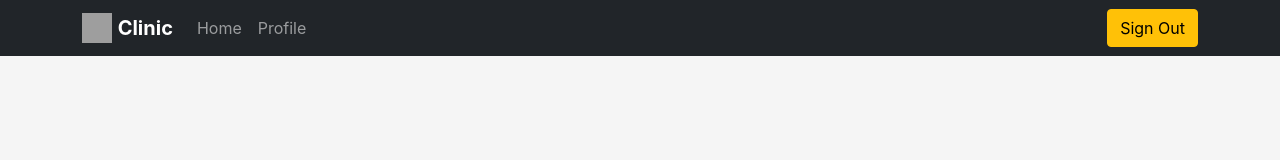
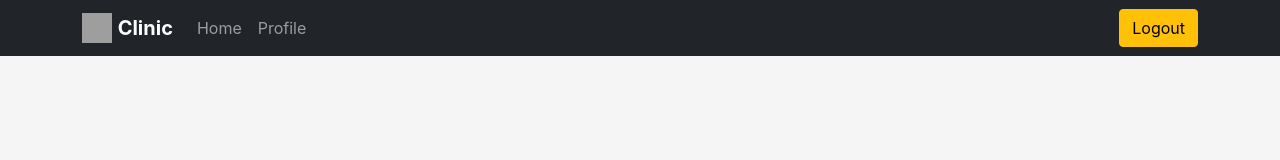
Before and after one commit to ivannomad/Clinic-React, a React (Create React App) app: page /doctors/profile in a window 1280 px wide. Shown: the top 160 px of the page. Built offline with nearby package versions, Linux system fonts and the light colour scheme; grey boxes are pictures that could not be loaded.

Commit message:
KH05802CLI-69 Navbar optimization

```diff
--- a/src/App.js
+++ b/src/App.js
@@ -4,14 +4,32 @@ import {BrowserRouter as Router, Route, Routes} from 'react-router-dom';
 import {Register} from "./components/Register";
 import {Login} from "./components/Login";
 import {Home} from "./components/Home";
-import {Header} from "./components/Header";
+import {Header} from "./components/navbar/Header";
 import {Profile} from "./components/profile/Profile";
 import {Container} from "react-bootstrap";
+import {useEffect, useState} from "react";
+import AuthService from "./services/AuthService";
 
 const App = () => {
+
+  const [currentUser, setCurrentUser] = useState({});
+
+  useEffect(() => {
+    const user = AuthService.getCurrentUser();
+
+    if (user) {
+      setCurrentUser(user);
+    }
+  }, []);
+
+  const handleLogOut = () => {
+    AuthService.logout();
+    setCurrentUser(undefined);
+  }
+
   return (
       <Router>
-        <Header/>
+        <Header currentUser={currentUser} handleLogOut={handleLogOut}/>
         <Container>
           <Routes>
             <Route path='/register' exact={true} element={<Register/>}/>
--- a/src/components/Header.jsx
+++ /dev/null
@@ -1,69 +0,0 @@
-import React, {useEffect, useState} from "react";
-import AuthService from "../services/AuthService";
-import {Button, Container, Nav, Navbar} from "react-bootstrap";
-import {LinkContainer} from 'react-router-bootstrap'
-
-export const Header = () => {
-  const [currentUser, setCurrentUser] = useState({});
-
-  useEffect(() => {
-    const user = AuthService.getCurrentUser();
-
-    if (user) {
-      setCurrentUser(user);
-    }
-  }, []);
-
-  const handleLogOut = () => {
-    AuthService.logout();
-    setCurrentUser(undefined);
-  }
-
-  return (
-      <Navbar bg="dark" variant="dark">
-        <Container>
-          <LinkContainer to="/home">
-            <Navbar.Brand>
-              <img alt="" src={require("../assets/images/heart.png")}
-                   width="30" height="30" className="d-inline-block align-top"/>
-              {' '}
-              <b>Clinic</b>
-            </Navbar.Brand>
-          </LinkContainer>
-          <Nav className="me-auto my-2 my-lg-0" style={{maxHeight: '100px'}} navbarScroll>
-            <LinkContainer to="/home">
-              <Nav.Link>Home</Nav.Link>
-            </LinkContainer>
-
-            {currentUser && (
-                <Nav>
-                  <LinkContainer to="/profile">
-                    <Nav.Link>Profile</Nav.Link>
-                  </LinkContainer>
-                </Nav>
-            )}
-          </Nav>
-          {currentUser ? (
-              <LinkContainer to="/login">
-                <Button variant="warning" onClick={handleLogOut}>
-                  Sign Out
-                </Button>
-              </LinkContainer>
-          ) : (
-              <Nav>
-                <LinkContainer to="/login">
-                  <Button className="me-2" variant="outline-primary">
-                    Sign In
-                  </Button>
-                </LinkContainer>
-                <LinkContainer to="/register">
-                  <Button variant="warning">
-                    Sign Up
-                  </Button>
-                </LinkContainer>
-              </Nav>
-          )}
-        </Container>
-      </Navbar>
-  );
-}
--- a/src/components/doctor/DoctorEntity.jsx
+++ b/src/components/doctor/DoctorEntity.jsx
@@ -1,5 +1,6 @@
 import React from 'react';
 import {useNavigate} from "react-router-dom";
+import {Button} from "react-bootstrap";
 
 const DoctorEntity = ({doctor, number, id}) => {
 
@@ -15,7 +16,7 @@ const DoctorEntity = ({doctor, number, id}) => {
         <th scope="row">{id}</th>
         <td colSpan="2">{doctor.firstName + " " + doctor.secondName}</td>
         <td>{doctor.contactNumber}</td>
-        <td><button type="button" className="btn btn-primary" onClick={routeChange}>Schedule</button></td>
+        <td><Button variant="primary" onClick={routeChange}>Schedule</Button></td>
       </tr>
 /*
       <li className="list-group-item">
--- a/src/components/doctor/DoctorProfile.jsx
+++ b/src/components/doctor/DoctorProfile.jsx
@@ -19,6 +19,7 @@ export const DoctorProfile = () => {
   const onSubmitCreateAppointment = async e => {
     e.preventDefault();
     e.target.reset();
+    console.log(new Date().toISOString().split('T')[1]);
     await DoctorService().createDoctorAppointment(date + "T" + time)
         .catch(error => console.log(error))
   }
@@ -46,9 +47,9 @@ export const DoctorProfile = () => {
                 <Container id="auth-container" className="d-grid">
                   <Form onSubmit={onSubmitCreateAppointment}>
                     <h4 className="text-center mt-3 mb-3">Add new appointment</h4>
-                    <Form.Control type="date" min="2022-02-10" className="text-center p-2 w-125 mb-3"
+                    <Form.Control type="date" min={new Date().toISOString().split('T')[0]} className="text-center p-2 w-125 mb-3"
                                   onChange={event => setDate(event.target.value)}/>
-                    <Form.Control type="time" className="text-center p-2 w-125 mb-3"
+                    <Form.Control type="time" className="text-center p-2 w-125 mb-3" min={new Date().toISOString().split('T')[1]}
                                   onChange={event => setTime(event.target.value)}/>
                     <div className="d-grid">
                       <Button type="submit">
--- /dev/null
+++ b/src/components/navbar/Header.jsx
@@ -0,0 +1,42 @@
+import React from "react";
+import {Container, Nav, Navbar} from "react-bootstrap";
+import {LinkContainer} from 'react-router-bootstrap'
+import {LogoutButton} from "./LogoutButton";
+import {SignInButton} from "./SignInButton";
+import {SignUpButton} from "./SignUpButton";
+
+export const Header = ({currentUser, handleLogOut}) => {
+
+  return (
+      <Navbar bg="dark" variant="dark">
+        <Container>
+          <LinkContainer to="/home">
+            <Navbar.Brand>
+              <img alt="" src={require("../../assets/images/heart.png")}
+                   width="30" height="30" className="d-inline-block align-top"/>
+              {' '}
+              <b>Clinic</b>
+            </Navbar.Brand>
+          </LinkContainer>
+          <Nav className="me-auto my-2 my-lg-0" style={{maxHeight: '100px'}} navbarScroll>
+            <LinkContainer to="/home">
+              <Nav.Link>Home</Nav.Link>
+            </LinkContainer>
+            {currentUser && (
+                <LinkContainer to="/profile">
+                  <Nav.Link>Profile</Nav.Link>
+                </LinkContainer>
+            )}
+          </Nav>
+          {currentUser ? (
+              <LogoutButton handleLogOut={handleLogOut}/>
+          ) : (
+              <>
+                <SignInButton/>
+                <SignUpButton/>
+              </>
+          )}
+        </Container>
+      </Navbar>
+  );
+}
--- /dev/null
+++ b/src/components/navbar/LogoutButton.jsx
@@ -0,0 +1,14 @@
+import React from 'react';
+import {LinkContainer} from "react-router-bootstrap";
+import {Button} from "react-bootstrap";
+
+export const LogoutButton = ({handleLogOut}) => {
+
+  return (
+      <LinkContainer to="/login">
+        <Button variant="warning" onClick={handleLogOut}>
+          Logout
+        </Button>
+      </LinkContainer>
+  );
+};
--- /dev/null
+++ b/src/components/navbar/SignInButton.jsx
@@ -0,0 +1,13 @@
+import React from 'react';
+import {LinkContainer} from "react-router-bootstrap";
+import {Button} from "react-bootstrap";
+
+export const SignInButton = () => {
+  return (
+      <LinkContainer to="/login">
+        <Button className="me-2" variant="outline-primary">
+          Sign In
+        </Button>
+      </LinkContainer>
+  );
+};
--- /dev/null
+++ b/src/components/navbar/SignUpButton.jsx
@@ -0,0 +1,13 @@
+import React from 'react';
+import {LinkContainer} from "react-router-bootstrap";
+import {Button} from "react-bootstrap";
+
+export const SignUpButton = () => {
+  return (
+      <LinkContainer to="/register">
+        <Button variant="warning">
+          Sign Up
+        </Button>
+      </LinkContainer>
+  );
+};
```
Also changed, not shown: src/components/doctor/DoctorScheduleAppointment.jsx (+15 -14 lines).
